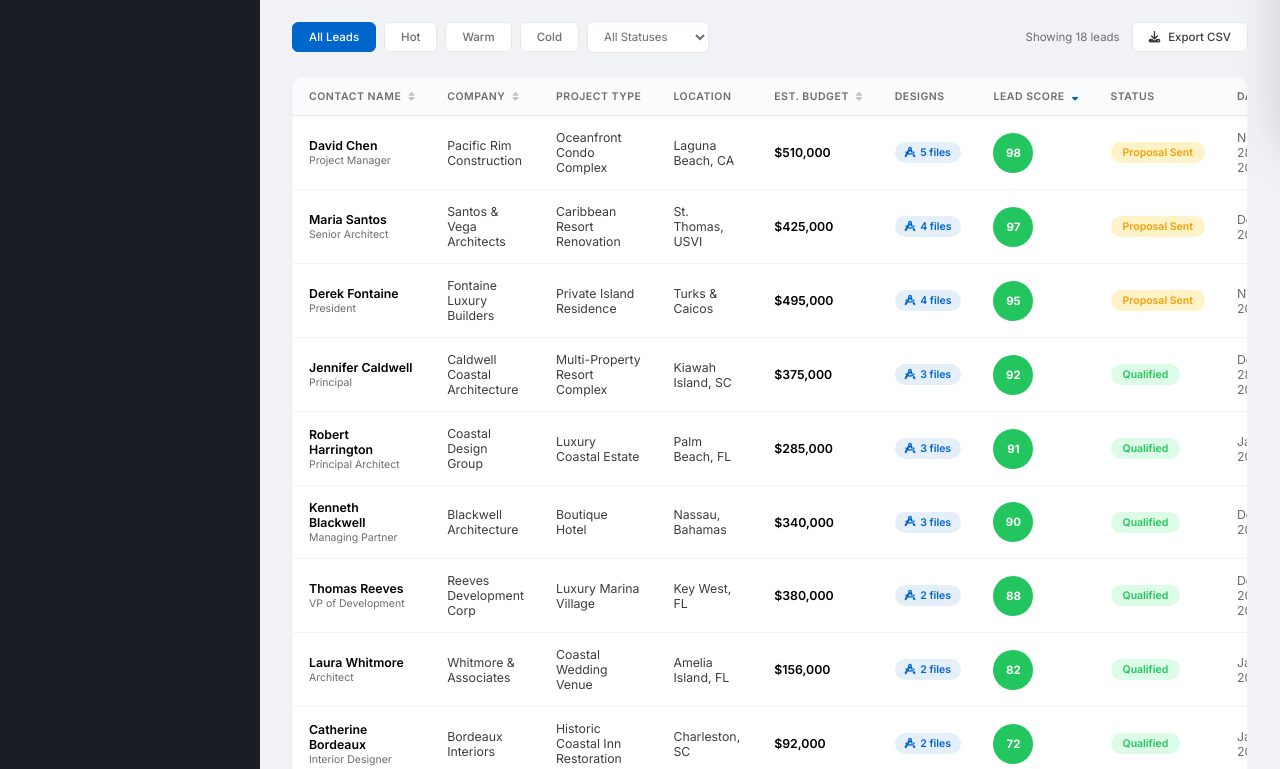
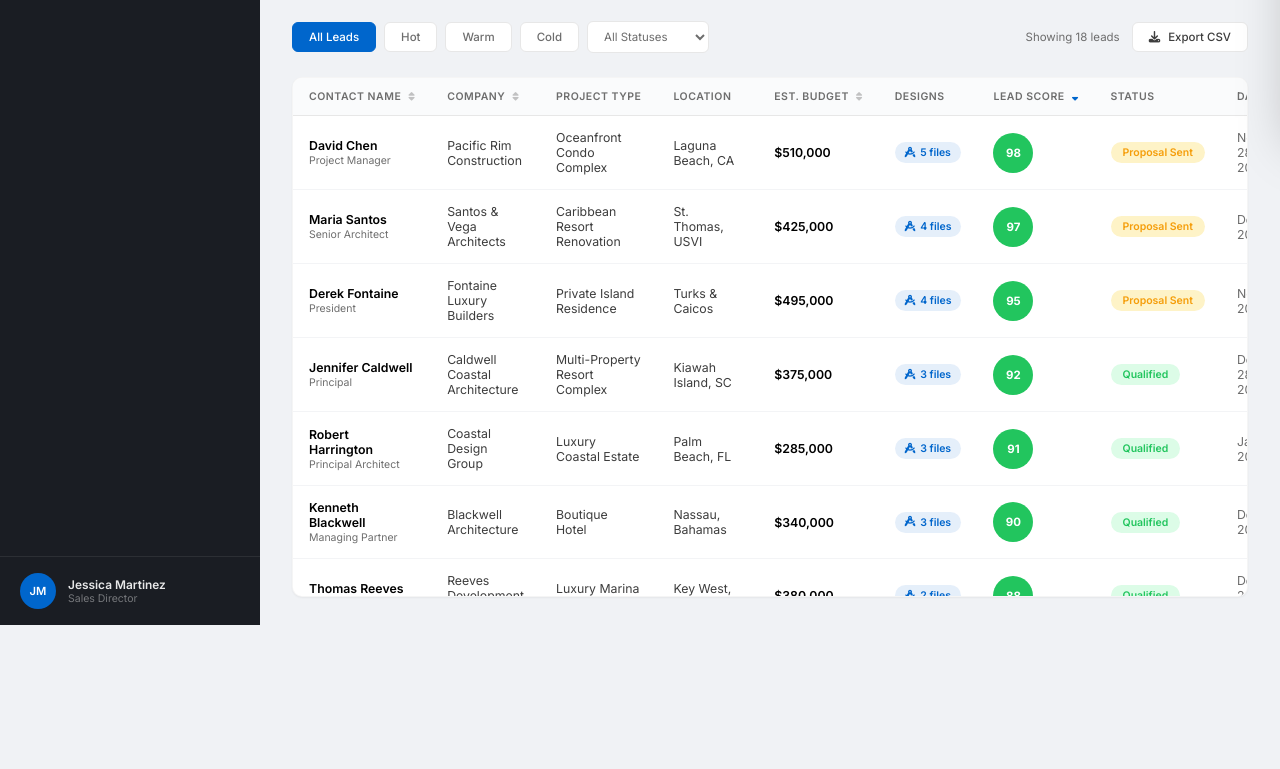
Before and after one commit to arnavsangelkar-pdm/hb, a plain HTML site: page docs/index.html in a window 1280 px wide. Shown: the part 665-1434 px from the top of the page. After the commit the page ends 1290 px from the top, so only its background shows below. Drawn offline with nearby package versions, Linux system fonts and the light colour scheme.

Commit message:
Make leads table scrollable with sticky header
Table card now has a max-height of 520px with an internal scroll
container. The table header stays fixed at the top while rows scroll.

Co-Authored-By: Claude Opus 4.6 <noreply@anthropic.com>

```diff
--- a/docs/index.html
+++ b/docs/index.html
@@ -557,12 +557,37 @@
             border: 1px solid rgba(0,0,0,0.04);
             opacity: 0;
             transform: translateY(20px);
+            display: flex;
+            flex-direction: column;
+            max-height: 520px;
         }
 
         .table-card.visible {
             opacity: 1;
             transform: translateY(0);
             transition: opacity 0.5s ease, transform 0.5s ease;
+        }
+
+        .table-scroll {
+            overflow-y: auto;
+            flex: 1;
+        }
+
+        .table-scroll::-webkit-scrollbar {
+            width: 6px;
+        }
+
+        .table-scroll::-webkit-scrollbar-track {
+            background: transparent;
+        }
+
+        .table-scroll::-webkit-scrollbar-thumb {
+            background: var(--brand-grey-light);
+            border-radius: 3px;
+        }
+
+        .table-scroll::-webkit-scrollbar-thumb:hover {
+            background: var(--brand-grey-medium);
         }
 
         .leads-table {
@@ -583,6 +608,9 @@
             white-space: nowrap;
             cursor: default;
             user-select: none;
+            position: sticky;
+            top: 0;
+            z-index: 2;
         }
 
         .leads-table thead th.sortable {
@@ -1326,6 +1354,7 @@
 
         <!-- LEADS TABLE -->
         <div class="table-card" data-delay="560">
+          <div class="table-scroll">
             <table class="leads-table">
                 <thead>
                     <tr>
@@ -1342,6 +1371,7 @@
                 </thead>
                 <tbody id="leadsTableBody"></tbody>
             </table>
+          </div>
         </div>
     </main>
 
```
